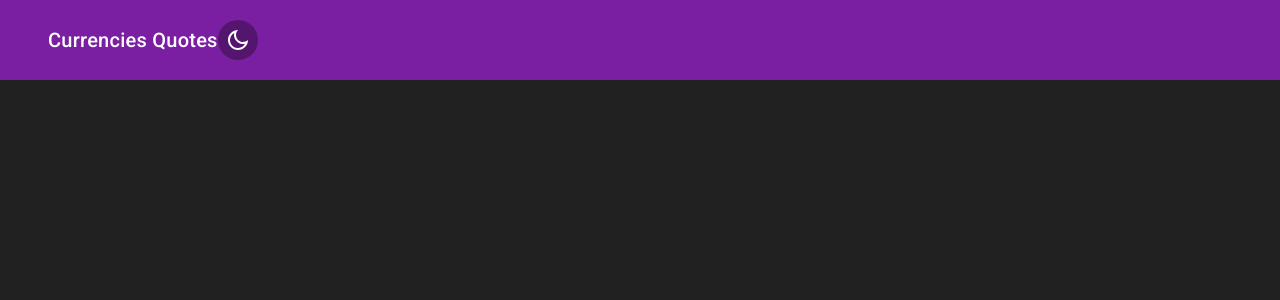
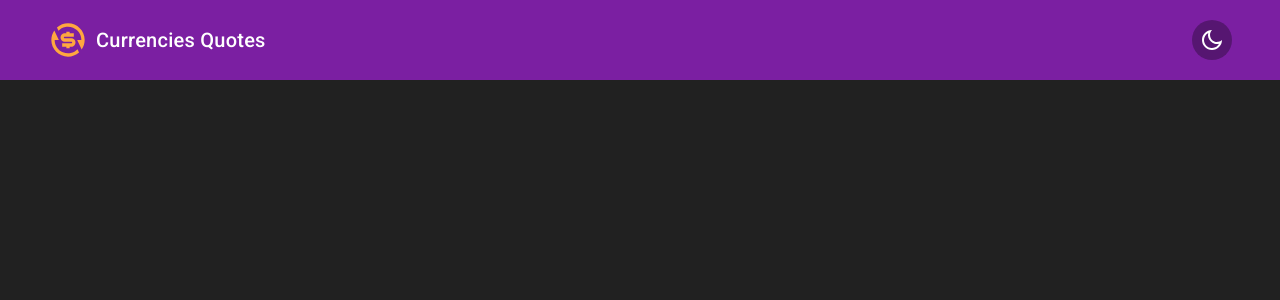
Before and after one commit to GabrielNonnemacher/currencies-quotes, an Angular app: page / in a window 1280 px wide. Shown: the top 300 px of the page. Built offline with nearby package versions, Linux system fonts and the light colour scheme.

Commit message:
Task #7 - ajustes no header, adicionando logo

```diff
--- a/src/app/components/buttons/button-theme-mode/button-theme-mode.component.html
+++ b/src/app/components/buttons/button-theme-mode/button-theme-mode.component.html
@@ -1,5 +1,12 @@
 <button type="button"
         (click)="onClick()">
-    <img src="{{icon()}}"
-         alt="Icon theme mode">
+    <img *ngIf="themeLight() !== theme()"
+         class="iconTheme"
+         src="{{iconLight()}}"
+         alt="Icon theme light">
+
+    <img *ngIf="themeLight() === theme()"
+         class="iconTheme"
+         src="{{iconDark()}}"
+         alt="Icon theme dark">
 </button>
--- a/src/app/components/buttons/button-theme-mode/button-theme-mode.component.scss
+++ b/src/app/components/buttons/button-theme-mode/button-theme-mode.component.scss
@@ -4,9 +4,19 @@ button {
     justify-content: center;
     height: 40px;
     width: 40px;
-    background-color: rgba(0, 0, 0, 0.321);
+    background-color: rgba(0, 0, 0, 0.3);
     border: none;
     border-radius: 50%;
     cursor: pointer;
-    transition: all 0.6s;
+
+    .iconTheme {
+        animation: 0.6s themeAnimationIn ease-in;
+        opacity: 1;
+    }
 }
+
+@keyframes themeAnimationIn {
+    from {
+        opacity: 0;
+    }
+}
--- a/src/app/components/buttons/button-theme-mode/button-theme-mode.component.ts
+++ b/src/app/components/buttons/button-theme-mode/button-theme-mode.component.ts
@@ -9,7 +9,9 @@ import { ThemeMode } from 'src/app/helpers/enum/themeMode.enum';
 })
 export class ButtonThemeModeComponent {
   theme = signal<string>(ThemeMode.Light);
-  icon = signal<string>(URL_HELPER.icons.themeDark);
+  themeLight = signal<string>(ThemeMode.Light);
+  iconLight = signal<string>(URL_HELPER.icons.themeLight);
+  iconDark = signal<string>(URL_HELPER.icons.themeDark);
   @Output() themeMode = new EventEmitter;
 
   public onClick(): void {
@@ -17,12 +19,6 @@ export class ButtonThemeModeComponent {
       elem === ThemeMode.Light ? ThemeMode.Dark : ThemeMode.Light
     );
 
-    this.icon.set(
-      this.theme() === ThemeMode.Light
-        ? URL_HELPER.icons.themeDark
-        : URL_HELPER.icons.themeLight
-    );
-
     this.themeMode.emit(this.theme());
   }
 }
--- a/src/app/components/header/header.component.html
+++ b/src/app/components/header/header.component.html
@@ -1,6 +1,12 @@
 <mat-toolbar color="primary"
              class="body">
-    <h2>{{title}}</h2>
+    <div class="d-flex">
+        <img src="{{logo()}}"
+             alt="logo do projeto">
+
+        <h2>{{title()}} </h2>
+    </div>
+
 
     <quote-button-theme-mode></quote-button-theme-mode>
 
--- a/src/app/components/header/header.component.scss
+++ b/src/app/components/header/header.component.scss
@@ -2,4 +2,16 @@
     width: 100%;
     height: 80px;
     padding: 0 48px;
+    display: flex;
+    justify-content: space-between;
+
+    div{
+        height: 40px;
+        align-items: center;
+
+        img {
+            height: 40px;
+            margin-right: 8px;
+        }
+    }
 }
--- a/src/app/components/header/header.component.ts
+++ b/src/app/components/header/header.component.ts
@@ -1,4 +1,5 @@
-import { Component } from '@angular/core';
+import { Component, signal } from '@angular/core';
+import { URL_HELPER } from 'src/app/helpers/constants/url.constant';
 
 @Component({
   selector: 'quote-header',
@@ -6,5 +7,6 @@ import { Component } from '@angular/core';
   styleUrls: ['./header.component.scss']
 })
 export class HeaderComponent {
-  title = "Currencies Quotes"
+  title = signal<string>("Currencies Quotes");
+  logo = signal<string>(URL_HELPER.icons.logoHeader);
 }
--- a/src/app/helpers/constants/url.constant.ts
+++ b/src/app/helpers/constants/url.constant.ts
@@ -1,6 +1,7 @@
 export const URL_HELPER = {
     icons: {
         themeDark: '../../../../assets/images/moon.svg',
-        themeLight: '../../../../assets/images/sun.svg'
+        themeLight: '../../../../assets/images/sun.svg',
+        logoHeader: '../../../../assets/images/logo.svg'
     }
 }
--- a/src/styles.scss
+++ b/src/styles.scss
@@ -1,4 +1,15 @@
 $black-200: rgb(33, 33, 33);
 
-html, body { height: 100vh; }
-body { margin: 0; font-family: Roboto, "Helvetica Neue", sans-serif;}
+html,
+body {
+    height: 100vh;
+}
+
+body {
+    margin: 0;
+    font-family: Roboto, "Helvetica Neue", sans-serif;
+}
+
+.d-flex {
+    display: flex;
+}
```
Also changed, not shown: src/assets/images/logo.svg (added).
